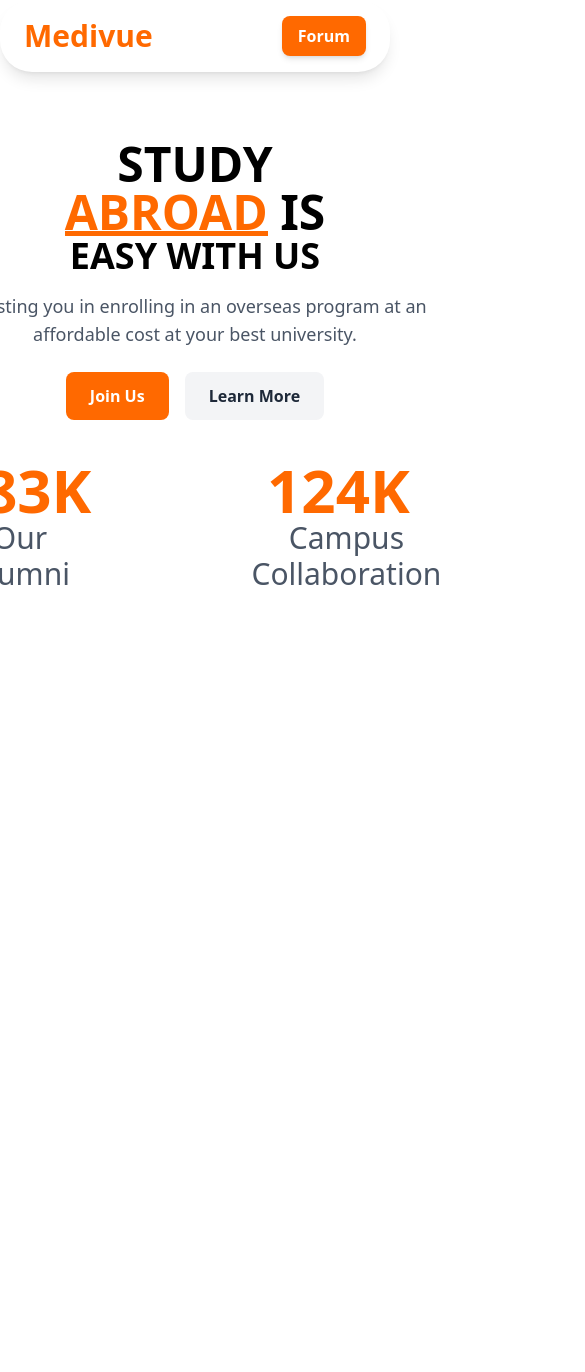
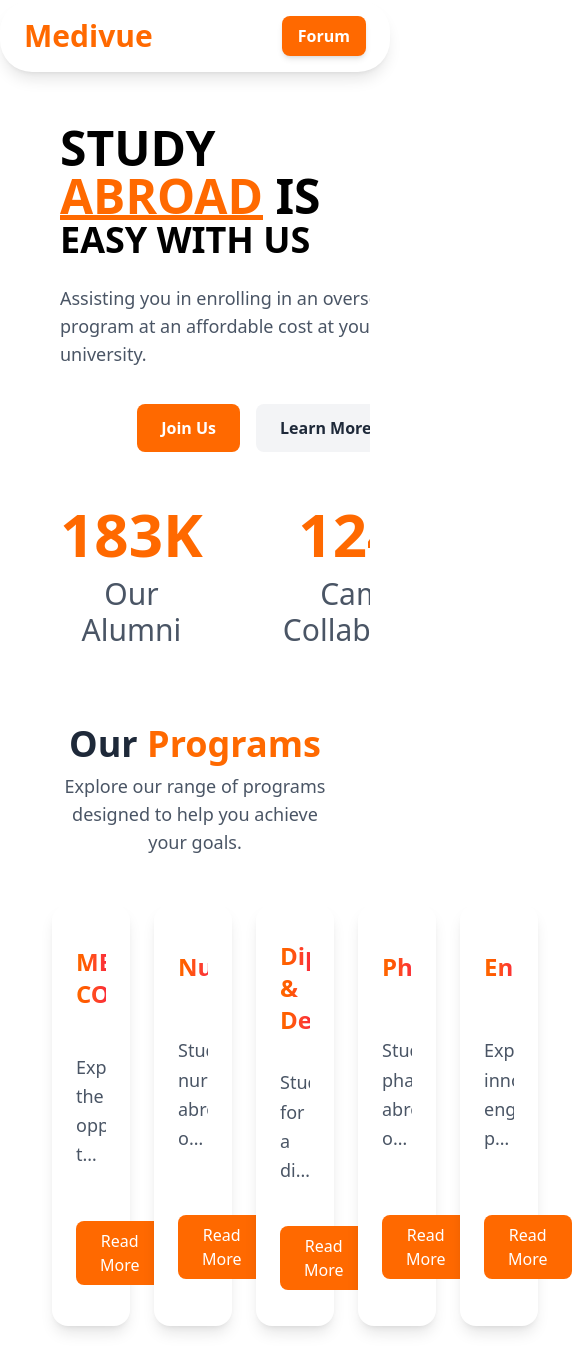
Before and after one commit to Pranay623/Medivue, a React (Vite) app: page / in a window 390 px wide. Shown: the top 1372 px of the page, 585 px wide, since content can reach past the window. Before the commit the page ends 844 px from the top, so only its background shows below. Built offline with nearby package versions, Linux system fonts and the light colour scheme.

Commit message:
programs card ui working

```diff
--- a/src/App.css
+++ b/src/App.css
@@ -0,0 +1,7 @@
+.scrollbar-hide {
+  -ms-overflow-style: none; /* Internet Explorer 10+ */
+  scrollbar-width: none; /* Firefox */
+}
+.scrollbar-hide::-webkit-scrollbar {
+  display: none; /* Chrome, Safari, Edge */
+}
--- a/src/App.jsx
+++ b/src/App.jsx
@@ -8,7 +8,7 @@ function App() {
 
   return (
     <>
-    <div className='p-5 n'>
+    <div className='p-5'>
       <Router>
      {/* <h1 className='text-4xl'>Heelloo</h1> */}
      <Routes>
--- a/src/components/Hero.jsx
+++ b/src/components/Hero.jsx
@@ -2,6 +2,7 @@ import Navbar from "./Navbar.jsx"
 import Land from "./Land.jsx"
 import g1 from "../assets/girl1.png"
 import {motion} from "framer-motion"
+import Program from "./Program.jsx"
 
 
 
@@ -9,10 +10,12 @@ const hero = () =>{
 
     return(
         <>
+        <Navbar/>
+        <div className="flex flex-col gap-9">
 
-        <Navbar/>
         <Land/>
-
+        <Program/>
+        </div>
         </>
     )
 }
--- a/src/components/Land.jsx
+++ b/src/components/Land.jsx
@@ -7,8 +7,8 @@ import CountUp from "react-countup";
 const Land = () => {
   return (
     <>
-      <div className="flex flex-col lg:flex-row items-center justify-between p-6 mt-[6rem]">
-        <div className="text-center lg:text-left max-w-xl">
+      <div className="flex flex-row lg:flex-row items-center justify-between p-2 mt-[6rem] gap-[16rem] ml-8 overflow-x-hidden">
+        <div className="text-left lg:text-left max-w-xl">
         <motion.h1
     className="text-5xl lg:text-8xl font-bold"
     initial={{ opacity: 0, x: -50 }}
@@ -53,11 +53,11 @@ const Land = () => {
   >
     EASY WITH US
   </motion.h1>
-          <p className="text-gray-600 text-lg mt-4">
+          <p className="text-gray-600 text-lg mt-6">
             Assisting you in enrolling in an overseas program at an affordable
             cost at your best university.
           </p>
-          <div className="flex justify-center lg:justify-start gap-4 mt-6">
+          <div className="flex justify-center lg:justify-start gap-4 mt-9">
             <button className="bg-orange-500 hover:bg-orange-600 text-white font-semibold py-3 px-6 rounded-lg">
               Join Us
             </button>
@@ -65,24 +65,24 @@ const Land = () => {
               Learn More
             </button>
           </div>
-          <div className="flex justify-center lg:justify-start gap-[9rem] mt-10">
+          <div className="flex justify-center lg:justify-start gap-[4rem] mt-13 lg:gap-[9rem]">
             <div className="text-center">
             <h2 className="text-6xl font-bold text-orange-500">
           <CountUp end={183} duration={3} separator="," suffix="K" />
         </h2>
-              <p className="text-gray-600 text-3xl ">Our Alumni</p>
+              <p className="text-gray-600 text-3xl mt-3 ">Our Alumni</p>
             </div>
             <div className="text-center">
             <h2 className="text-6xl font-bold text-orange-500">
           <CountUp end={124} duration={3} separator="," suffix="K" />
         </h2>
-              <p className="text-gray-600 text-3xl ml-4">Campus Collaboration</p>
+              <p className="text-gray-600 text-3xl ml-4 mt-3">Campus Collaboration</p>
             </div>
           </div>
         </div>
         <motion.img
   src={m1}
-  className="w-[60vw] h-[80vh] left-[45rem] fixed"
+  className="w-[50vw] h-[60vh] mt-[-10rem]"
   initial={{ opacity: 0, y: 0 }}
   animate={{
     opacity: 1,
--- /dev/null
+++ b/src/components/Program.jsx
@@ -0,0 +1,83 @@
+import {motion} from "framer-motion"
+
+const Program = () => {
+    // Dummy data
+    const programs = [
+      {
+        title: "MBBS COURSE",
+        desc: "Explore the opportunity to pursue your dream of becoming a doctor through our comprehensive MBBS programs offered abroad.",
+      },
+      {
+        title: "Nursing",
+        desc: "Studying nursing abroad offers students the opportunity to gain a global perspective on healthcare, experience different cultures, and develop unique skills.",
+      },
+      {
+        title: "Diploma & Degree",
+        desc: "Studying for a diploma or degree abroad encompasses a broad array of fields and offers diverse educational and cultural experiences.",
+      },
+      {
+        title: "Pharmacy",
+        desc: "Studying pharmacy abroad offers students access to advanced research facilities and global career opportunities.",
+      },
+      {
+        title: "Engineering",
+        desc: "Explore innovative engineering programs abroad that focus on practical learning and global technology trends.",
+      },
+    ];
+
+    return (
+        <div className="p-8">
+      {/* Section Title */}
+      <div className="text-center mb-12">
+        <h1 className="text-4xl font-bold text-gray-800">
+          Our <span className="text-orange-500">Programs</span>
+        </h1>
+        <p className="text-gray-600 mt-2 text-lg">
+          Explore our range of programs designed to help you achieve your goals.
+        </p>
+      </div>
+
+      {/* Card Container */}
+      <div className="overflow-x flex space-x-6 scrollbar-hide">
+        {programs.map((program, index) => (
+          <motion.div
+            key={index}
+            className="bg-white rounded-2xl shadow-lg p-6 w-[20vw] h-[50vh] flex flex-col justify-around hover:shadow-2xl transition-shadow duration-300 relative"
+            whileHover={{
+              scale: 1.05,
+              translateY: -10,
+              boxShadow: "0px 10px 20px rgba(0,0,0,0.15)",
+            }}
+            initial={{ opacity: 0, y: 50 }}
+            animate={{ opacity: 1, y: 0 }}
+            transition={{ duration: 0.5, delay: index * 0.1 }}
+          >
+            {/* Title */}
+            <h2 className="text-2xl font-bold text-transparent bg-clip-text bg-gradient-to-r from-orange-500 to-red-500">
+              {program.title}
+            </h2>
+
+            {/* Description */}
+            <p className="text-lg text-gray-600 leading-relaxed line-clamp-4 mt-2">
+              {program.desc}
+            </p>
+
+            {/* Read More Button */}
+            <div className="flex mt-4">
+              <button className="bg-orange-500 text-white px-6 py-2 rounded-lg hover:bg-orange-600 transition-colors duration-300 cursor-pointer">
+                Read More
+              </button>
+            </div>
+
+            {/* Gradient Overlay */}
+            <div className="absolute inset-0 bg-gradient-to-b from-transparent via-transparent to-orange-100 opacity-0 hover:opacity-20 transition-opacity duration-300 rounded-2xl"></div>
+          </motion.div>
+        ))}
+      </div>
+    </div>
+
+
+    );
+  };
+
+  export default Program;
```
Also changed, not shown: src/assets/roller-women.png (added), 1 other file (tests, documents, lock files or other folders).
